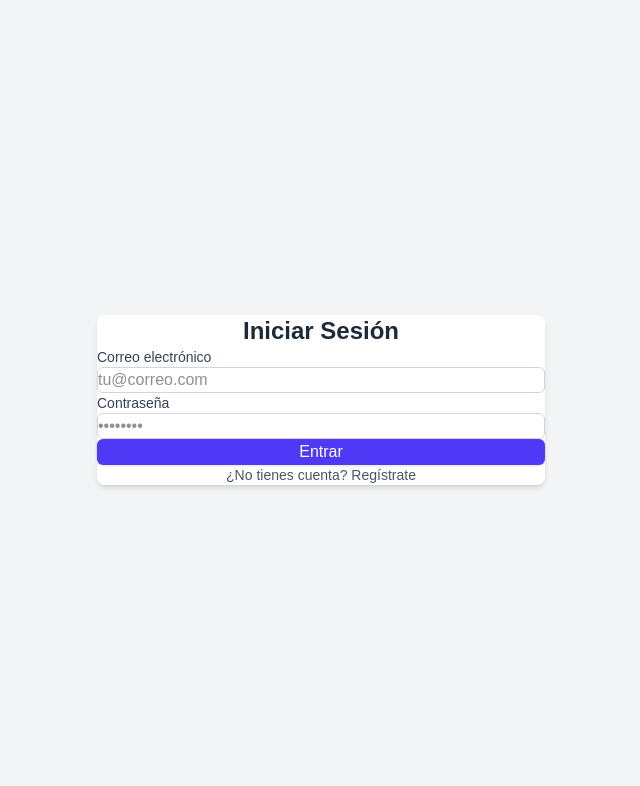
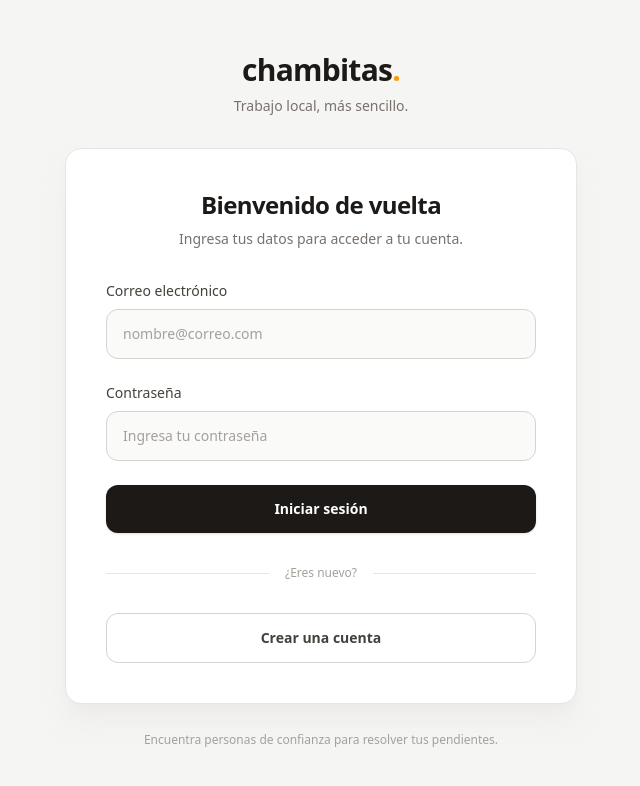
Before and after one commit to XaviVal0/ChambitasFront, an Angular app: page /login in a window 1280 px wide. Shown: the top 786 px of the page, without its empty margins (319-959 px from the left). Built offline with nearby package versions, Linux system fonts and the light colour scheme.

Commit message:
style(login): renovacion de interfaz y estilos de la pagina de inicio de sesion

```diff
--- a/src/app/pages/login/login.html
+++ b/src/app/pages/login/login.html
@@ -1,68 +1,333 @@
-<div class="min-h-screen flex items-center justify-center bg-gray-100 p-4">
-  <div class="max-w-md w-full bg-white rounded-lg shadow-md p-6">
-    <h2 class="text-2xl font-bold text-gray-800 text-center mb-6">Iniciar Sesión</h2>
+<div class="min-h-screen bg-stone-100 flex items-center justify-center px-4 py-12">
 
-    <!-- Mensaje de error -->
+  <div class="w-full max-w-lg">
+
+    <!-- Marca -->
+    <div class="text-center mb-8">
+      <h1 class="text-3xl font-bold tracking-tight text-stone-900">
+        chambitas<span class="text-amber-500">.</span>
+      </h1>
+
+      <p class="mt-2 text-sm text-stone-500">
+        Trabajo local, más sencillo.
+      </p>
+    </div>
+
+
+    <!-- Contenedor principal -->
+    <div
+      class="
+        bg-white
+        border border-stone-200
+        rounded-2xl
+        shadow-xl shadow-stone-200/50
+        px-7 py-8
+        sm:px-10 sm:py-10
+      "
+    >
+
+      <!-- Encabezado -->
+      <div class="mb-8">
+
+        <h2 class="text-2xl font-semibold tracking-tight text-stone-900" style="text-align: center;">
+          Bienvenido de vuelta
+        </h2>
+
+        <p class="mt-2 text-sm text-stone-500" style="text-align: center;">
+          Ingresa tus datos para acceder a tu cuenta.
+        </p>
+
+      </div>
+
+
+      <!-- Error -->
       @if (errorMessage()) {
-      <div class="mb-4 p-3 bg-red-100 border border-red-400 text-red-700 text-sm rounded">
+
+        <div
+          class="
+            mb-6
+            flex items-start
+            gap-3
+            rounded-xl
+            border border-red-200
+            bg-red-50
+            px-4 py-3
+            text-sm
+            text-red-700
+          "
+        >
+
+          <div
+            class="
+              flex
+              h-6 w-6
+              shrink-0
+              items-center
+              justify-center
+              rounded-full
+              bg-red-100
+              font-bold
+            "
+          >
+            !
+          </div>
+
+          <p class="pt-0.5">
             {{ errorMessage() }}
+          </p>
+
         </div>
+
       }
 
-    <form [formGroup]="loginForm" (ngSubmit)="onSubmit()" class="space-y-4">
-      <!-- Campo Email -->
+
+      <!-- Formulario -->
+      <form
+        [formGroup]="loginForm"
+        (ngSubmit)="onSubmit()"
+        class="space-y-6"
+      >
+
+        <!-- EMAIL -->
         <div>
-        <label for="email" class="block text-sm font-medium text-gray-700">Correo electrónico</label>
+
+          <label
+            for="email"
+            class="mb-2 block text-sm font-medium text-stone-700"
+          >
+            Correo electrónico
+          </label>
+
           <input
             id="email"
             type="email"
             formControlName="email"
-          placeholder="tu@correo.com"
-          class="mt-1 block w-full rounded-md border border-gray-300 px-3 py-2 text-sm focus:border-indigo-500 focus:outline-none focus:ring-1 focus:ring-indigo-500"
+            autocomplete="email"
+            placeholder="nombre@correo.com"
+
+            class="
+              block
+              w-full
+              rounded-xl
+              border
+              border-stone-300
+              bg-stone-50
+              px-4
+              py-3.5
+              text-sm
+              text-stone-900
+              placeholder:text-stone-400
+              outline-none
+              transition-all
+              duration-200
+
+              hover:border-stone-400
+
+              focus:border-stone-900
+              focus:bg-white
+              focus:ring-4
+              focus:ring-stone-900/5
+            "
           />
-        @if (loginForm.get('email')?.touched && loginForm.get('email')?.invalid) {
-          <span class="text-xs text-red-500 mt-1 block">
+
+          @if (
+            loginForm.get('email')?.touched &&
+            loginForm.get('email')?.invalid
+          ) {
+
+            <p class="mt-2 text-xs font-medium text-red-600">
               Ingresa un correo electrónico válido.
-          </span>
+            </p>
+
           }
+
         </div>
 
-      <!-- Campo Contraseña -->
+
+        <!-- PASSWORD -->
         <div>
-        <label for="password" class="block text-sm font-medium text-gray-700">Contraseña</label>
+
+          <div class="mb-2 flex items-center justify-between">
+
+            <label
+              for="password"
+              class="text-sm font-medium text-stone-700"
+            >
+              Contraseña
+            </label>
+
+          </div>
+
           <input
             id="password"
             type="password"
             formControlName="password"
-          placeholder="••••••••"
-          class="mt-1 block w-full rounded-md border border-gray-300 px-3 py-2 text-sm focus:border-indigo-500 focus:outline-none focus:ring-1 focus:ring-indigo-500"
+            autocomplete="current-password"
+            placeholder="Ingresa tu contraseña"
+
+            class="
+              block
+              w-full
+              rounded-xl
+              border
+              border-stone-300
+              bg-stone-50
+              px-4
+              py-3.5
+              text-sm
+              text-stone-900
+              placeholder:text-stone-400
+              outline-none
+              transition-all
+              duration-200
+
+              hover:border-stone-400
+
+              focus:border-stone-900
+              focus:bg-white
+              focus:ring-4
+              focus:ring-stone-900/5
+            "
           />
-        @if (loginForm.get('password')?.touched && loginForm.get('password')?.invalid) {
-          <span class="text-xs text-red-500 mt-1 block">
+
+          @if (
+            loginForm.get('password')?.touched &&
+            loginForm.get('password')?.invalid
+          ) {
+
+            <p class="mt-2 text-xs font-medium text-red-600">
               La contraseña debe tener al menos 6 caracteres.
-          </span>
+            </p>
+
           }
+
         </div>
 
-      <!-- Botón de Envío -->
+
+        <!-- BOTÓN LOGIN -->
         <button
           type="submit"
           [disabled]="isLoading()"
-        class="w-full flex justify-center py-2 px-4 border border-transparent rounded-md shadow-sm text-sm font-medium text-white bg-indigo-600 hover:bg-indigo-700 focus:outline-none focus:ring-2 focus:ring-offset-2 focus:ring-indigo-500 disabled:opacity-50 transition-colors"
+
+          class="
+            flex
+            w-full
+            items-center
+            justify-center
+            rounded-xl
+            bg-stone-900
+            px-5
+            py-3.5
+            text-sm
+            font-semibold
+            text-white
+            shadow-sm
+            transition-all
+            duration-200
+
+            hover:bg-stone-800
+            hover:shadow-md
+
+            active:scale-[0.99]
+
+            focus:outline-none
+            focus:ring-4
+            focus:ring-stone-900/10
+
+            disabled:cursor-not-allowed
+            disabled:opacity-50
+          "
         >
+
           @if (isLoading()) {
-          <span>Ingresando...</span>
+
+            <div class="flex items-center gap-3">
+
+              <span
+                class="
+                  h-4 w-4
+                  animate-spin
+                  rounded-full
+                  border-2
+                  border-white/30
+                  border-t-white
+                "
+              ></span>
+
+              <span>
+                Ingresando...
+              </span>
+
+            </div>
+
           } @else {
-          <span>Entrar</span>
+
+            <span>
+              Iniciar sesión
+            </span>
+
           }
+
         </button>
+
       </form>
 
-<p class="text-center text-sm text-gray-600 mt-4">
-  ¿No tienes cuenta?
-  <a routerLink="/register" class="text-indigo-600 hover:underline font-medium cursor-pointer">
-    Regístrate
+
+      <!-- Separador -->
+      <div class="my-8 flex items-center gap-4">
+
+        <div class="h-px flex-1 bg-stone-200"></div>
+
+        <span class="text-xs font-medium text-stone-400">
+          ¿Eres nuevo?
+        </span>
+
+        <div class="h-px flex-1 bg-stone-200"></div>
+
+      </div>
+
+
+      <!-- REGISTRO -->
+      <a
+        routerLink="/register"
+
+        class="
+          flex
+          w-full
+          items-center
+          justify-center
+          rounded-xl
+          border
+          border-stone-300
+          bg-white
+          px-5
+          py-3.5
+          text-sm
+          font-semibold
+          text-stone-700
+          transition-all
+          duration-200
+
+          hover:border-stone-400
+          hover:bg-stone-50
+          hover:text-stone-900
+        "
+      >
+        Crear una cuenta
       </a>
+
+    </div>
+
+
+    <!-- Footer -->
+    <div class="mt-7 text-center">
+
+      <p class="text-xs text-stone-400">
+        Encuentra personas de confianza para resolver tus pendientes.
       </p>
+
     </div>
+
   </div>
+
+</div>
--- a/src/styles.css
+++ b/src/styles.css
@@ -1,73 +1 @@
-/* You can add global styles to this file, and also import other style files */
-
 @import "tailwindcss";
-/* Reset básico */
-* {
-  box-sizing: border-box;
-  margin: 0;
-  padding: 0;
-}
-
-html,
-body {
-  width: 100%;
-  min-height: 100%;
-}
-
-body {
-  font-family: Arial, Helvetica, sans-serif;
-  background: #f5f6fa;
-  color: #222;
-  line-height: 1.5;
-}
-
-/* Variables generales del proyecto */
-:root {
-  --primary: #6c63ff;
-  --primary-hover: #574fd6;
-
-  --background: #f5f6fa;
-  --surface: #ffffff;
-
-  --text-primary: #222222;
-  --text-secondary: #666666;
-
-  --border: #dddddd;
-
-  --border-radius: 10px;
-
-  --shadow: 0 4px 12px rgba(0, 0, 0, 0.08);
-}
-
-/* Botones generales */
-button {
-  font: inherit;
-  cursor: pointer;
-}
-
-/* Inputs generales */
-input,
-textarea,
-select {
-  font: inherit;
-}
-
-/* Links */
-a {
-  color: inherit;
-  text-decoration: none;
-}
-
-/* Contenedor reutilizable */
-.container {
-  width: min(1200px, 90%);
-  margin: 0 auto;
-}
-
-/* Tarjetas reutilizables */
-.card {
-  background: var(--surface);
-  border-radius: var(--border-radius);
-  box-shadow: var(--shadow);
-  padding: 1.5rem;
-}
```
Lines whose indentation alone changed are shown as unchanged.
